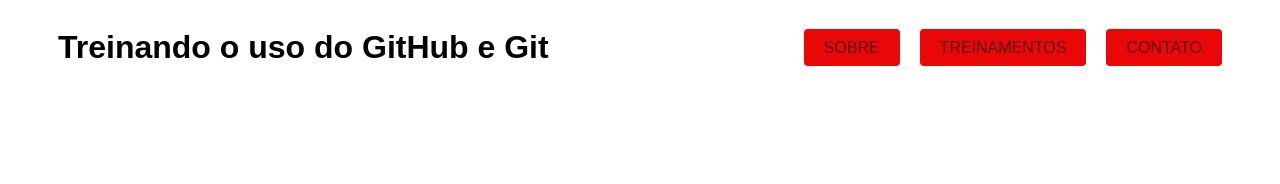
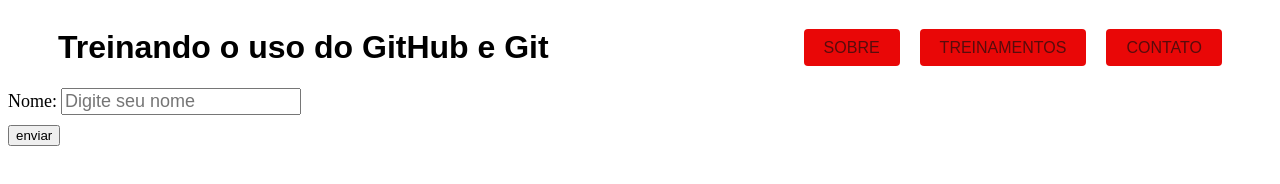
Before and after one commit to PabloVitorgs/PabloVitorgs.github.io, a plain HTML site: page index.html in a window 1280 px wide. Drawn offline with Linux system fonts and the light colour scheme.

Commit message:
adicionando formulário

```diff
--- a/css/style.css
+++ b/css/style.css
@@ -24,3 +24,14 @@
   padding: 10px 20px;
   border-radius: 4px;
 }
+
+input{
+  font-size: 18px;
+}
+label{
+  font-size: 18px;
+}
+button{
+  display: block;
+  margin-top: 10px;
+}
--- a/index.html
+++ b/index.html
@@ -19,6 +19,16 @@
       </ul>
     </nav>
   </header>
+
+  <section>
+    <form action="/">
+      <label for="texto">Nome:</label>
+      <input type="text" name="texto" id="texto" placeholder="Digite seu nome" required>
+
+      <button>enviar</button>
+    </form>
+  </section>
+
 </body>
 
 </html>
```
